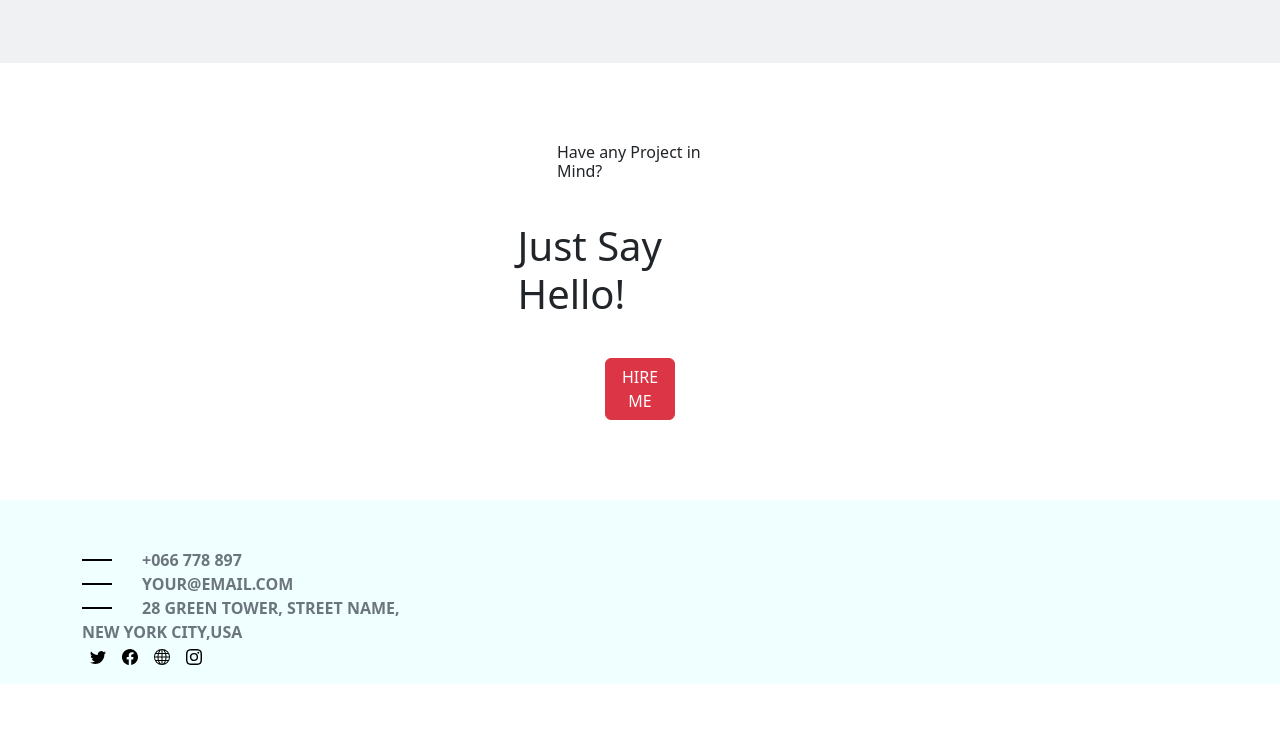
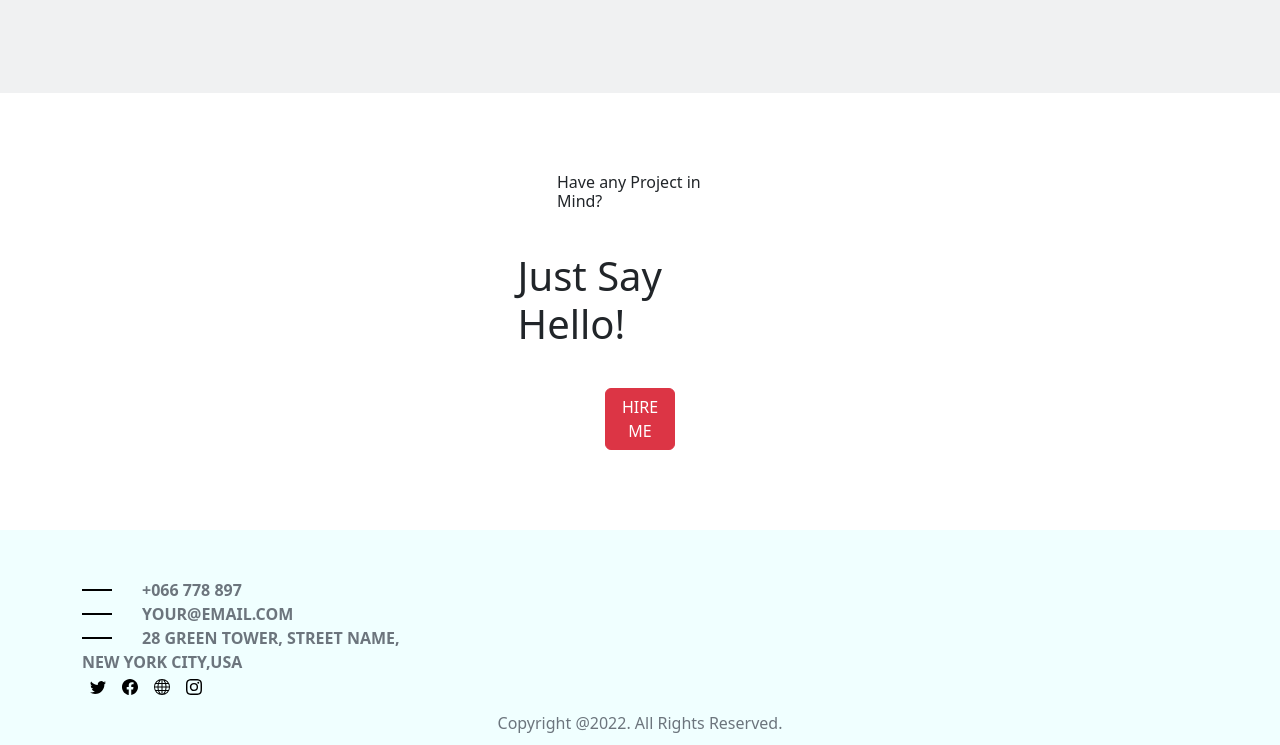
Before and after one commit to Boku5250/Boku-and-Kaleem, a plain HTML site: page index.html in a window 1280 px wide. Shown: the part 1754-2499 px from the top of the page. Before the commit the page ends 2438 px from the top, so only its background shows below. Drawn offline with nearby package versions, Linux system fonts and the light colour scheme.

Commit message:
finalized project

```diff
--- a/index.html
+++ b/index.html
@@ -16,7 +16,7 @@
   <div class="container-fluid header" style="background-color:azure;">
     <nav class="navbar navbar-expand-lg ">
       <div class="container-fluid">
-        <a class="navbar-brand" href="#"><img src="img\logo.png " alt="" height="70px" width="70px"></a>
+        <a class="navbar-brand" href="#"><img src="img\logo.png " alt="" height="100px" width="100px"></a>
         <button class="navbar-toggler" type="button" data-bs-toggle="collapse" data-bs-target="#navbarNav"
           aria-controls="navbarNav" aria-expanded="false" aria-label="Toggle navigation">
           <span class="navbar-toggler-icon"></span>
@@ -166,8 +166,8 @@
         </div>
       </div>
       <div class="row justify-content-center mt-3">
-        <div class="col-5 text-center">
-
+        <div class="col-5 pb-1 text-center">
+          <h6>Copyright @2022. All Rights Reserved.</h6>
         </div>
       </div>
     </div>
```
Also changed, not shown: img/logo.png.
